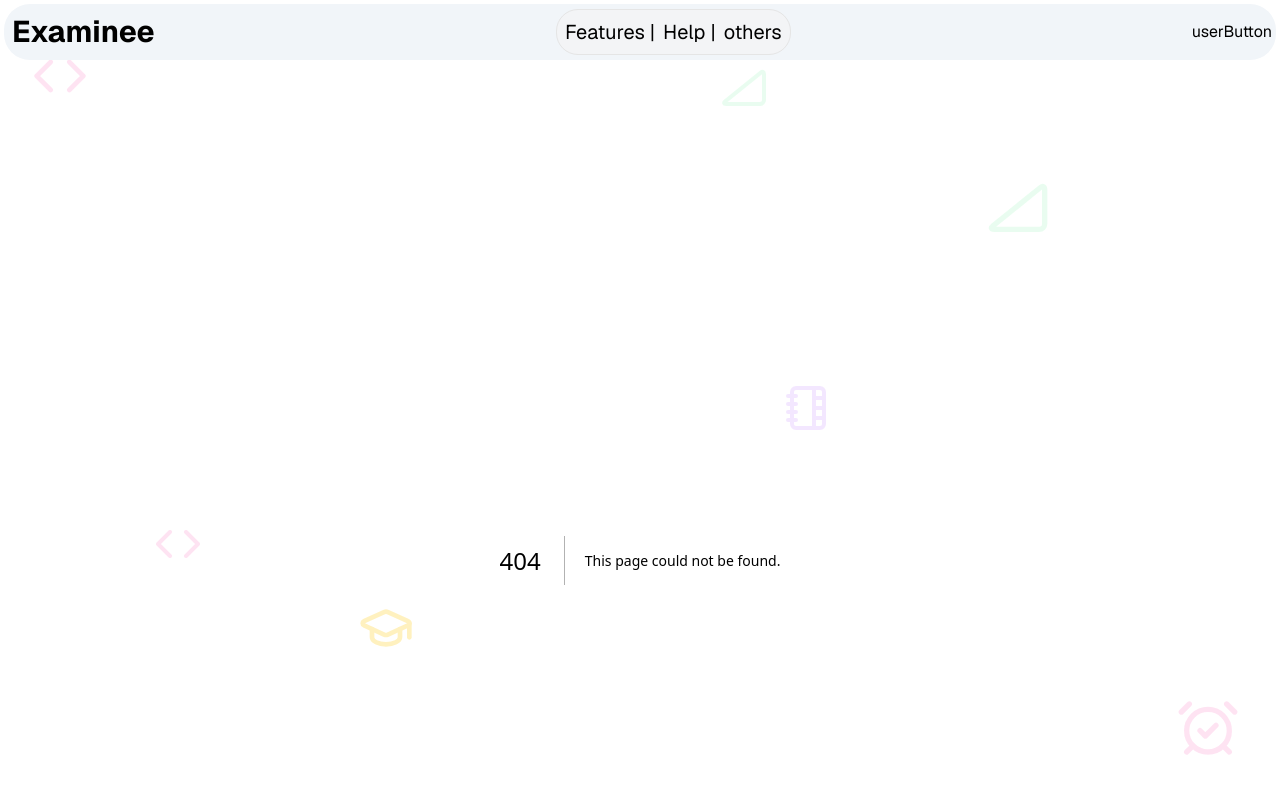
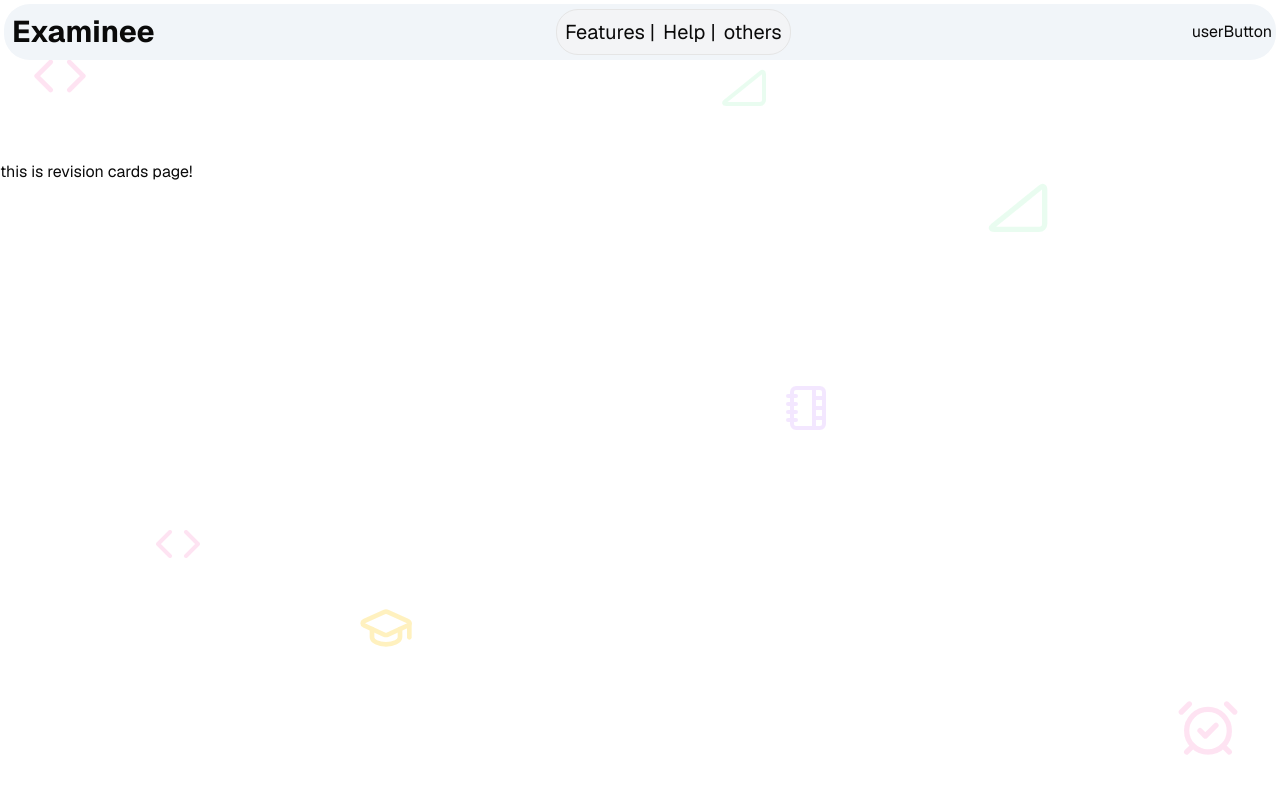
Before and after one commit to harshvardhansoni12-code/examinee, a Next.js app: page /revision-cards in a window 1280 px wide. Before the commit this address had no page. Shown: the top 794 px of the page. Built offline with nearby package versions, Linux system fonts and the light colour scheme.

Commit message:
added 3 pages mcq card and performance

```diff
--- /dev/null
+++ b/src/app/mcq/page.jsx
@@ -0,0 +1,3 @@
+export default function Mcq() {
+  return <div>this is mcq page!</div>;
+}
--- /dev/null
+++ b/src/app/performance/page.jsx
@@ -0,0 +1,3 @@
+export default function Performance() {
+  return <div>this is performance page</div>;
+}
--- /dev/null
+++ b/src/app/revision-cards/page.jsx
@@ -0,0 +1,3 @@
+export default function Cards() {
+  return <div>this is revision cards page!</div>;
+}
```
